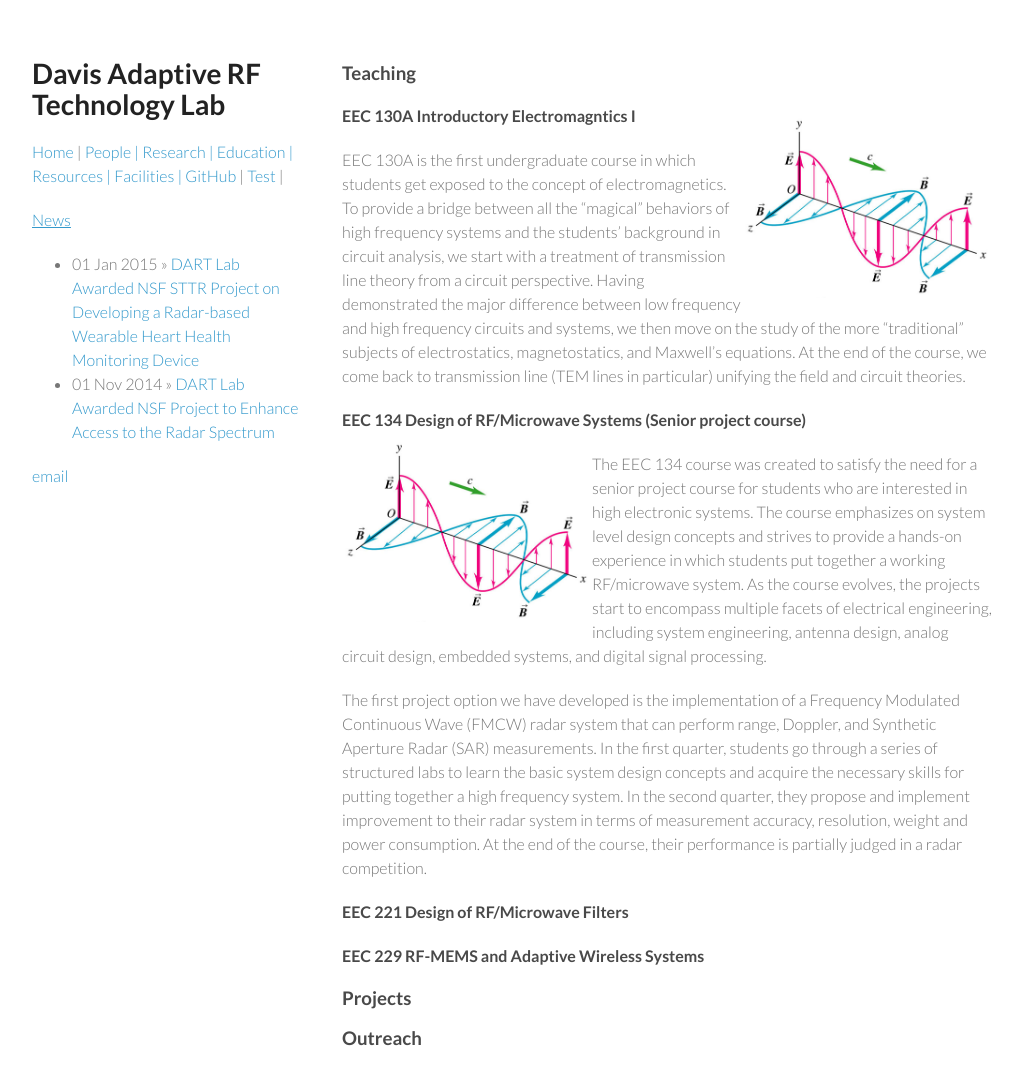
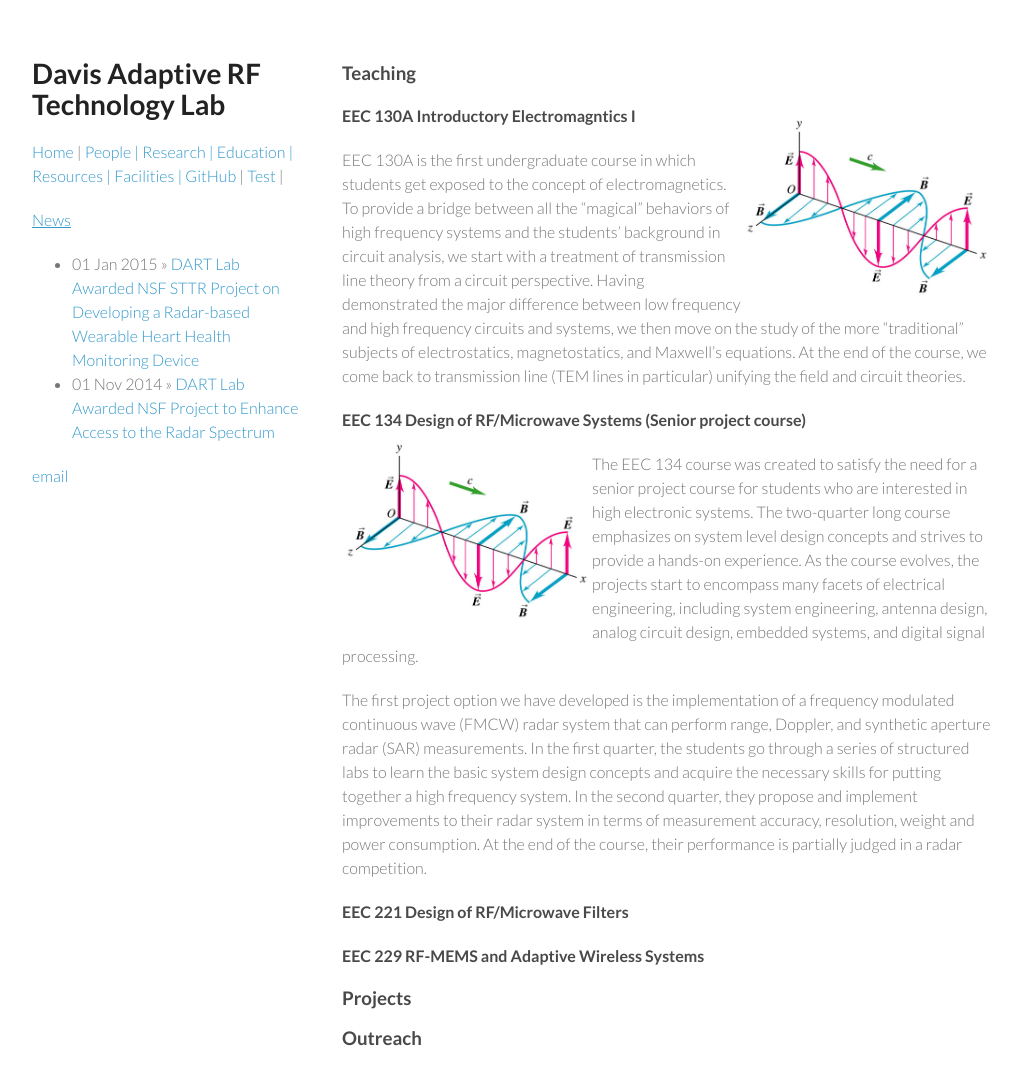
Before and after one commit to ucdart/ucdart.github.io, a Jekyll site: the page built from education/index.md, in a window 1280 px wide and 1119 px high. Shown: the top 1085 px of the window, without its empty margins (128-1150 px from the left). Built offline with Jekyll 4.4.1, drawn with Linux system fonts in a browser that asks for light colours.

Commit message:
Updated index.md

```diff
--- a/education/index.md
+++ b/education/index.md
@@ -17,9 +17,9 @@ EEC 130A is the first undergraduate course in which students get exposed to the
 
 <img src="/images/emwave.png" width="250px" style="float:left; margin-top:-10px;">
 
-The EEC 134 course was created to satisfy the need for a senior project course for students who are interested in high electronic systems. The course emphasizes on system level design concepts and strives to provide a hands-on experience in which students put together a working RF/microwave system. As the course evolves, the projects start to encompass multiple facets of electrical engineering, including system engineering, antenna design, analog circuit design, embedded systems, and digital signal processing.
+The EEC 134 course was created to satisfy the need for a senior project course for students who are interested in high electronic systems. The two-quarter long course emphasizes on system level design concepts and strives to provide a hands-on experience. As the course evolves, the projects start to encompass many facets of electrical engineering, including system engineering, antenna design, analog circuit design, embedded systems, and digital signal processing.
 
-The first project option we have developed is the implementation of a Frequency Modulated Continuous Wave (FMCW) radar system that can perform range, Doppler, and Synthetic Aperture Radar (SAR) measurements. In the first quarter, students go through a series of structured labs to learn the basic system design concepts and acquire the necessary skills for putting together a high frequency system. In the second quarter, they propose and implement improvement to their radar system in terms of measurement accuracy, resolution, weight and power consumption. At the end of the course, their performance is partially judged in a radar competition.
+The first project option we have developed is the implementation of a frequency modulated continuous wave (FMCW) radar system that can perform range, Doppler, and synthetic aperture radar (SAR) measurements. In the first quarter, the students go through a series of structured labs to learn the basic system design concepts and acquire the necessary skills for putting together a high frequency system. In the second quarter, they propose and implement improvements to their radar system in terms of measurement accuracy, resolution, weight and power consumption. At the end of the course, their performance is partially judged in a radar competition.
 
 #### EEC 221 Design of RF/Microwave Filters
 
```
